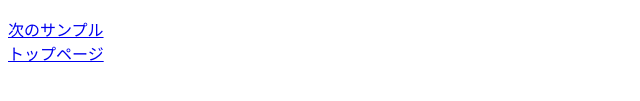
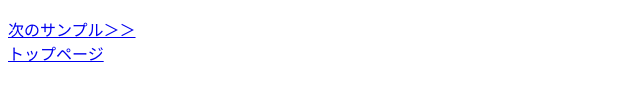
Before and after one commit to Naonyan7023/javacript-shiba, a plain HTML site: page Samples/1/index.html in a window 1280 px wide. Shown: the part 395-496 px from the top of the page, 0-640 px from the left. Drawn offline with Linux system fonts and the light colour scheme.

Commit message:
Update index.html

```diff
--- a/Samples/1/index.html
+++ b/Samples/1/index.html
@@ -34,7 +34,7 @@
     <a href="" id="DL"　onload="set()"
      download="Sample1.html"
      >サンプルのダウンロード</a><br><br>
-  <a href="../2/index.html">次のサンプル</a><br>
+  <a href="../2/index.html">次のサンプル＞＞</a><br>
   <a href="../../index.html">トップページ</a>
 </html>
 <script>
```
